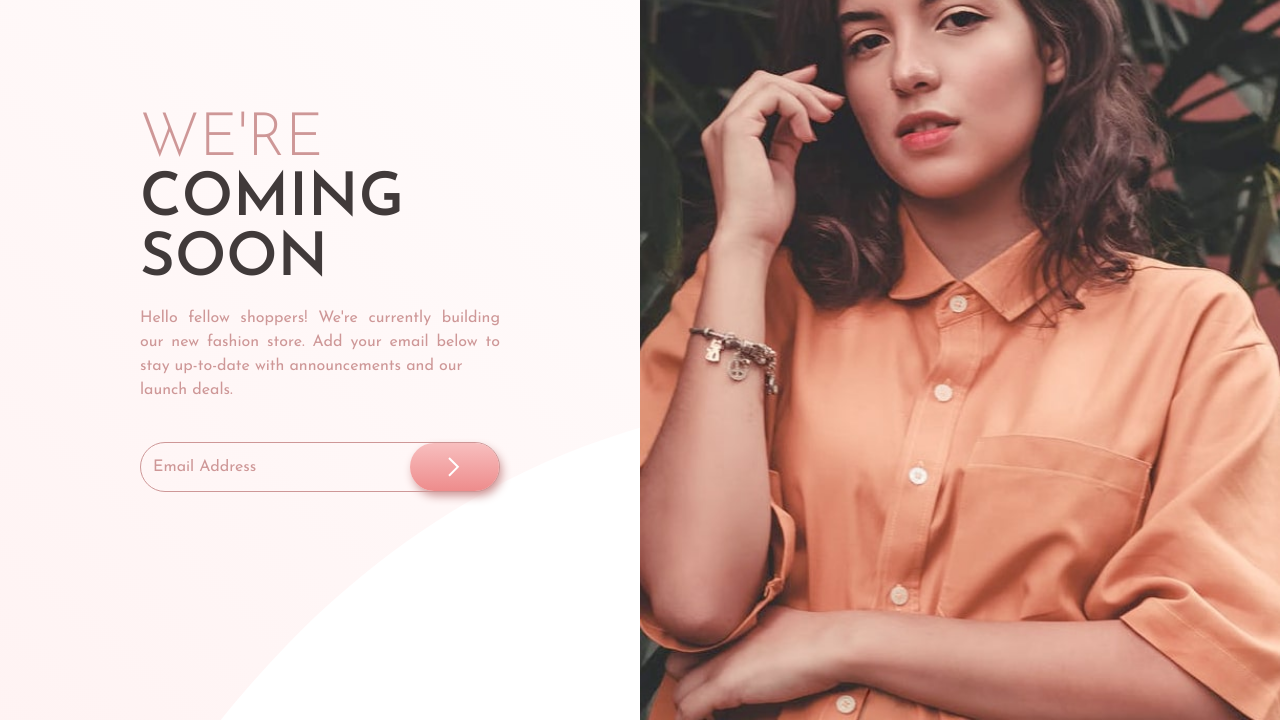
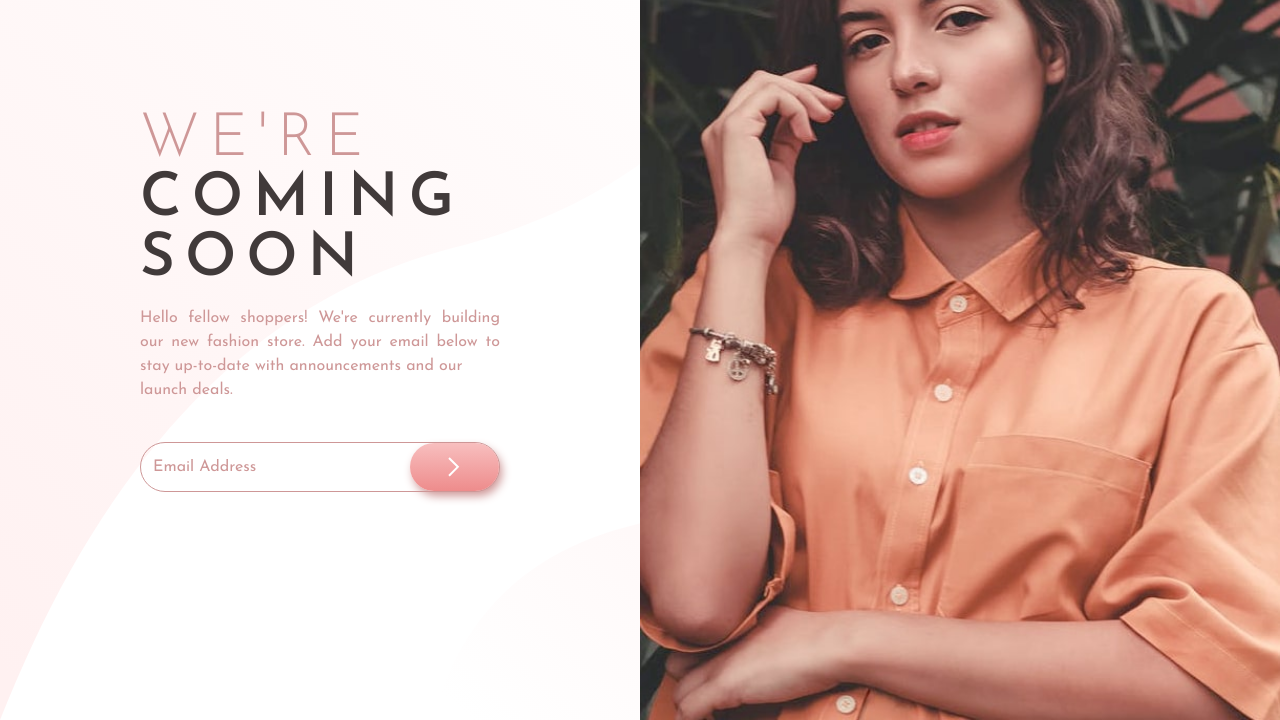
Before and after one commit to LiedsonFranco/Base-apparel-coming-soon, a plain HTML site: page index.html in a window 1280 px wide. Shown: the part 119-839 px from the top of the page. Drawn offline with nearby package versions, Linux system fonts and the light colour scheme.

Commit message:
fix letter spacing

```diff
--- a/css/style.css
+++ b/css/style.css
@@ -14,7 +14,7 @@
 }
 body{
     background-image: linear-gradient(hsl(0, 0%, 100%),hsl(0, 100%, 98%));
-    background-size: cover;
+    background-size: contain;
     font-size: 16px;
     font-family: "Josefin Sans", sans-serif;
     font-optical-sizing: auto;
@@ -22,6 +22,7 @@ body{
 h1{
     color: var(--dark-grayish-red);
     font-weight: 300;
+    letter-spacing: 10px;
 }
 form input::placeholder{
     color: var(--desaturated-red);
```
Also changed, not shown: index.html (+1 -1 lines).
